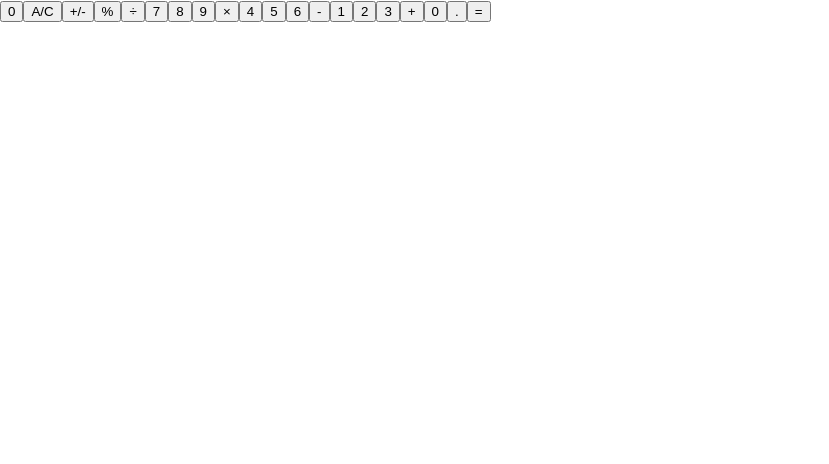
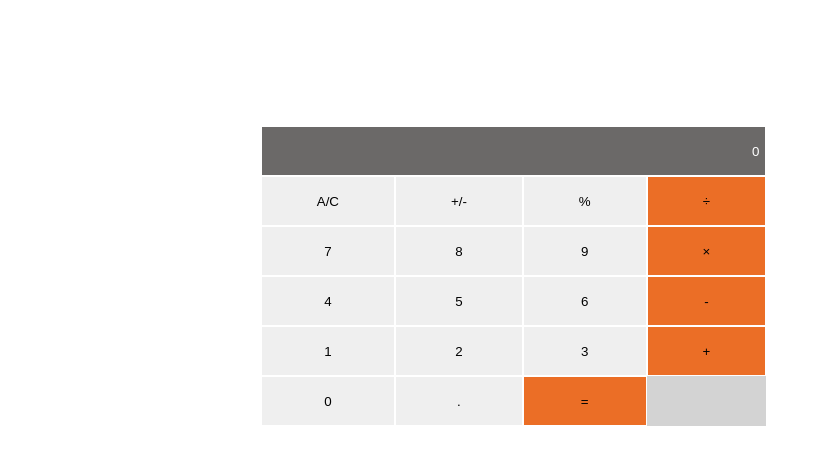
Before and after one commit to Loltolo-Lesapiti/Math-magicians, a React (Create React App) app: page /calculator in a window 1280 px wide. Shown: the top 464 px of the page, without its empty margins (0-829 px from the left). Built offline with nearby package versions, Linux system fonts and the light colour scheme.

Commit message:
Add styles to the calculator

```diff
--- a/src/index.css
+++ b/src/index.css
@@ -1,27 +1,34 @@
-body {
-  margin: 0;
-  font-family:
-    -apple-system,
-    BlinkMacSystemFont,
-    'Segoe UI',
-    'Roboto',
-    'Oxygen',
-    'Ubuntu',
-    'Cantarell',
-    'Fira Sans',
-    'Droid Sans',
-    'Helvetica Neue',
-    sans-serif;
-  -webkit-font-smoothing: antialiased;
-  -moz-osx-font-smoothing: grayscale;
+*,
+*::before,
+*::after {
+  box-sizing: border-box;
 }
 
-code {
-  font-family:
-    source-code-pro,
-    Menlo,
-    Monaco,
-    Consolas,
-    'Courier New',
-    monospace;
+.cal-grid {
+  display: grid;
+  grid-template-columns: auto auto auto auto;
+  background: #d3d3d3;
+  font-size: 20px;
+  width: 40%;
+  margin: 10% 20%;
 }
+
+.workspace {
+  grid-column: 1/5;
+  text-align: end;
+  background-color: rgb(107, 105, 104);
+  color: #fff;
+}
+
+button {
+  height: 50px;
+  border: solid 0.25px #fff;
+}
+
+.zero {
+  grid-column: 1/3;
+}
+
+.operator {
+  background-color: rgb(235, 110, 38);
+}
```
